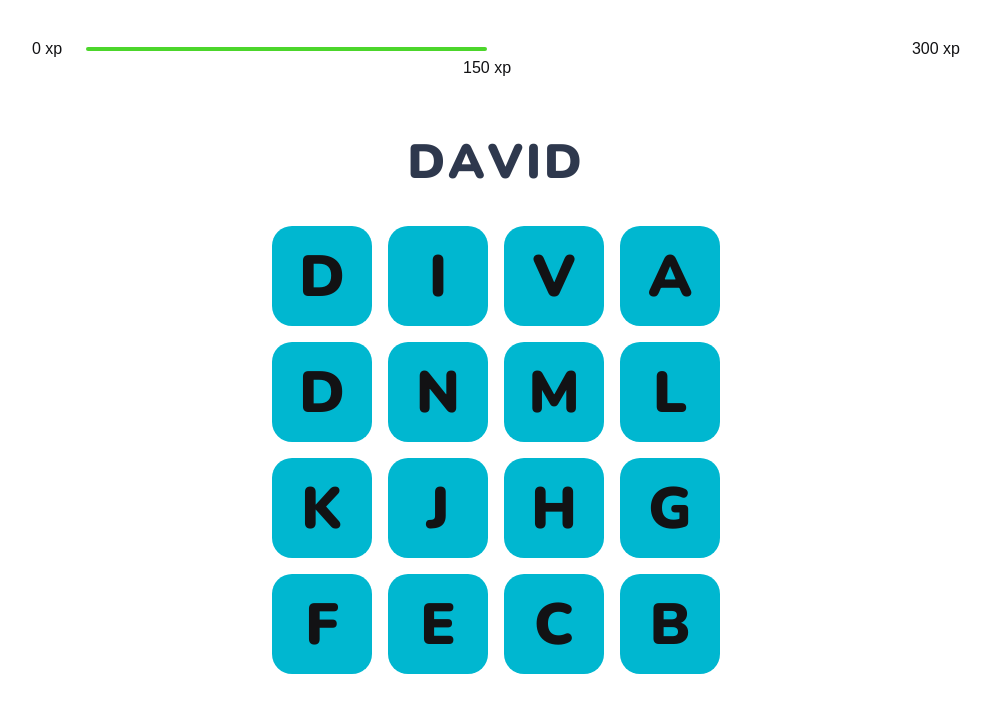
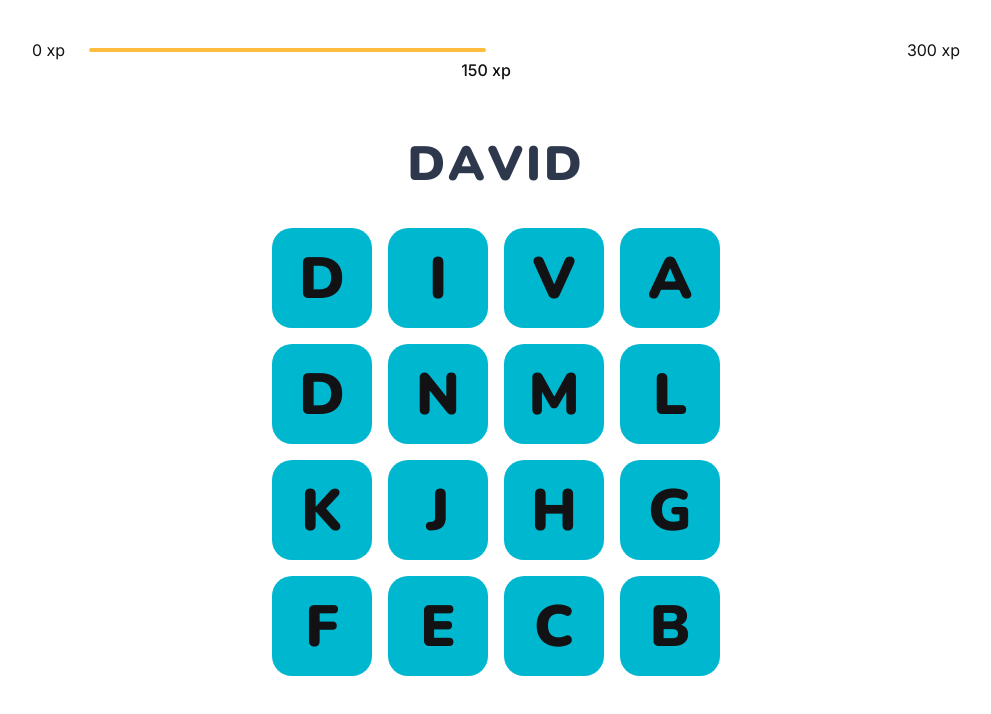
Before and after one commit to raphaeldevs/words-game-react, a React app: page / in a window 1280 px wide. Shown: the top 714 px of the page, without its empty margins (144-1135 px from the left). Built offline with nearby package versions, Linux system fonts and the light colour scheme.

Commit message:
fix experience bar font

```diff
--- a/src/styles/components/ExperienceBar.module.scss
+++ b/src/styles/components/ExperienceBar.module.scss
@@ -1,6 +1,8 @@
 .experienceBar {
   display: flex;
   align-items: center;
+
+  font-family: Inter, sans-serif;
 
   span {
     font-size: 1rem;
@@ -14,6 +16,8 @@
       transform: translateX(-50%);
 
       transition: left 1s ease-out;
+
+      font-weight: 500;
     }
   }
 
@@ -26,7 +30,7 @@
 
     border-radius: 4px;
 
-    background-color: var(--gray);
+    background-color: var(--gray-line);
 
     position: relative;
 
@@ -37,7 +41,7 @@
 
       border-radius: 4px;
 
-      background-color: var(--green);
+      background-color: var(--yellow);
 
       transition: width 1s ease-out;
     }
```
